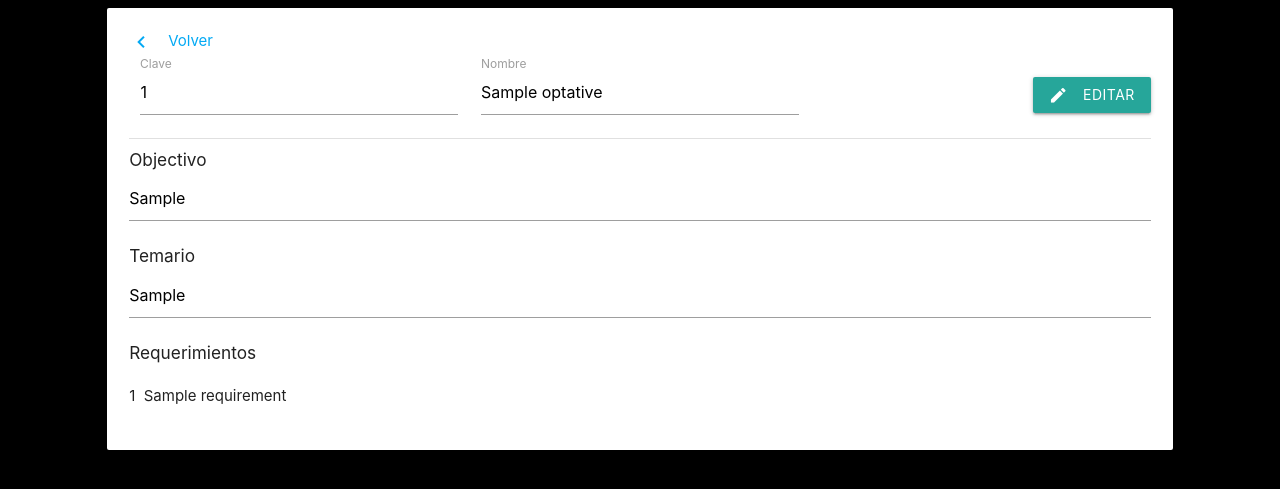
After one commit to Chino-sama/DBProject, a PHP site: page /optativeEdit.php?id=1 in a window 1280 px wide. The commit adds this page. Shown: the top 489 px of the page. Run offline with PHP 8.4, Linux system fonts and the light colour scheme; tables that the repository leaves empty or names only in its code hold one stand-in row (values such as "Sample post").

Commit message:
WIP: Edit optatives

```diff
--- a/app.css
+++ b/app.css
@@ -9,6 +9,7 @@ body {
 
 .no-margin { margin: 0 !important; }
 .no-margin-top { margin-top: 0; }
+.no-margin-bottom { margin-bottom: 0; }
 
 .full-width { width: 100%; }
 .full-height { height: 100%; }
--- a/app.js
+++ b/app.js
@@ -1,3 +1,6 @@
 $(document).ready(function() {
 	$('.modal').modal();
+	$('#goToOptative').click(function() {
+		window.location = '/DBProject/optative.php';
+	});
 });
--- a/index.php
+++ b/index.php
@@ -19,11 +19,7 @@
 	<?php
 		header("Content-Type: text/html; charset=UTF-8");
 		$conexion = new mysqli("localhost", 'root', '', 'ititDB');
-		if (!$conexion->set_charset("utf8")) {
-	        printf("Error loading character set utf8: %s\n", $conexion->error);
-	    } else {
-	        printf("Current character set: %s\n", $conexion->character_set_name());
-	    }
+		$conexion->set_charset("utf8");
 	?>
 </body>
 </html>
--- /dev/null
+++ b/optativeEdit.php
@@ -0,0 +1,65 @@
+<?php
+	require 'index.php';
+
+	if ($conexion->connect_errno) {
+		echo "<br> No pues no se conectó";
+		echo "<br> Error: " . $conexion->connect_erno;
+		echo "<br> Error: " . $conexion->connect_error;
+	} else {
+		$id = $_GET['id'];
+		$sql = "SELECT * FROM optative where optative_id = '" . $id ."';";
+		$sql2 = "SELECT * FROM requirement where optative_id = '" . $id ."';";
+		$res = $conexion->query($sql);
+		$res2 = $conexion->query($sql2);
+	}
+?>
+<?php
+	foreach ($res as $optative) {
+?>
+	<div class="row no-margin no-padding">
+		<div class="card col s10 offset-s1 padded">
+			<div class="no-padding col s12">
+				<a id="goToOptative" class="btn-link"><i class="material-icons left">chevron_left</i>Volver</a>
+			</div>
+			<div class="input-field col s4">
+				<label for="#id">Clave</label>
+				<input id="id" type="text" name="optative_id" value="<?=$optative['optative_id']?>">
+			</div>
+			<div class="input-field col s4">
+				<label for="#name">Nombre</label>
+				<input id="name" type="text" name="name" value="<?=$optative['name']?>">
+			</div>
+			&nbsp;&nbsp;&nbsp;
+			<div class="col s4 no-padding">
+				<button class="btn waves-effect right"><i class="material-icons left">edit</i>Editar</button>
+				<br>
+				<br>
+			</div>
+			<div class="divider col s12"></div>
+			<div class="row">
+				<h6 class="col s12">Objectivo</h6>
+				<div class="input-field col s12 no-margin">
+					<textarea class="materialize-textarea" name="objective"><?=$optative['objective']?></textarea>
+				</div>
+				<h6 class="col s12">Temario</h6>
+				<div class="input-field col s12 no-margin">
+					<textarea class="materialize-textarea" name="scheme"><?=$optative['scheme']?></textarea>
+				</div>
+				<h6 class="col s12">Requerimientos</h6>
+				<?php
+					if ($res2->num_rows > 0) {
+						foreach ($res2 as $req) {
+				?>
+					<p class="col s12 no-margin-bottom"><?=$req['req_id']?>&nbsp;&nbsp;<?=$req['req_name']?></p>
+				<?php
+						}
+					} else {
+						echo "<p class='col s12'> N/A </p>";
+					}
+				?>
+			</div>
+		</div>
+	</div>
+<?php
+	}
+ ?>
```
Also changed, not shown: insertOptative.php (added, +28 -0 lines), optative.php (+29 -4 lines), optativeDetail.php (added, +62 -0 lines).
